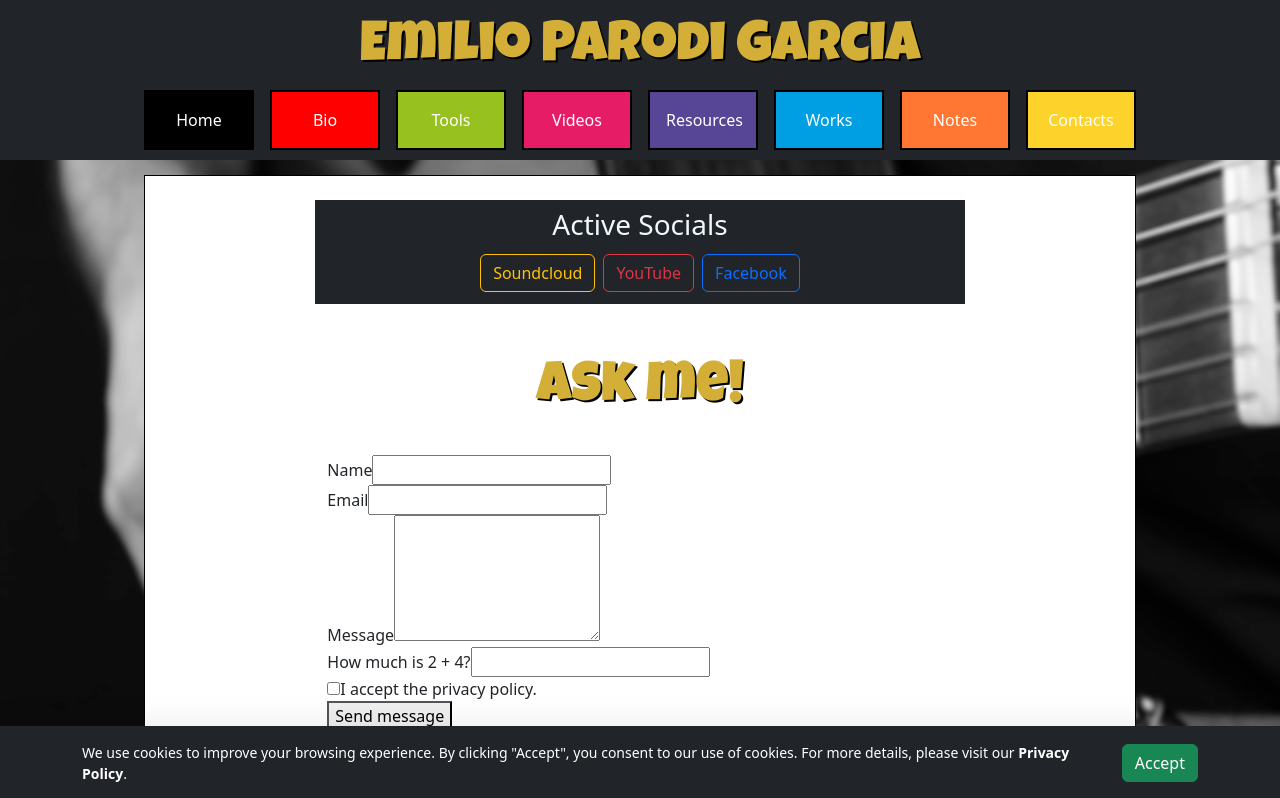
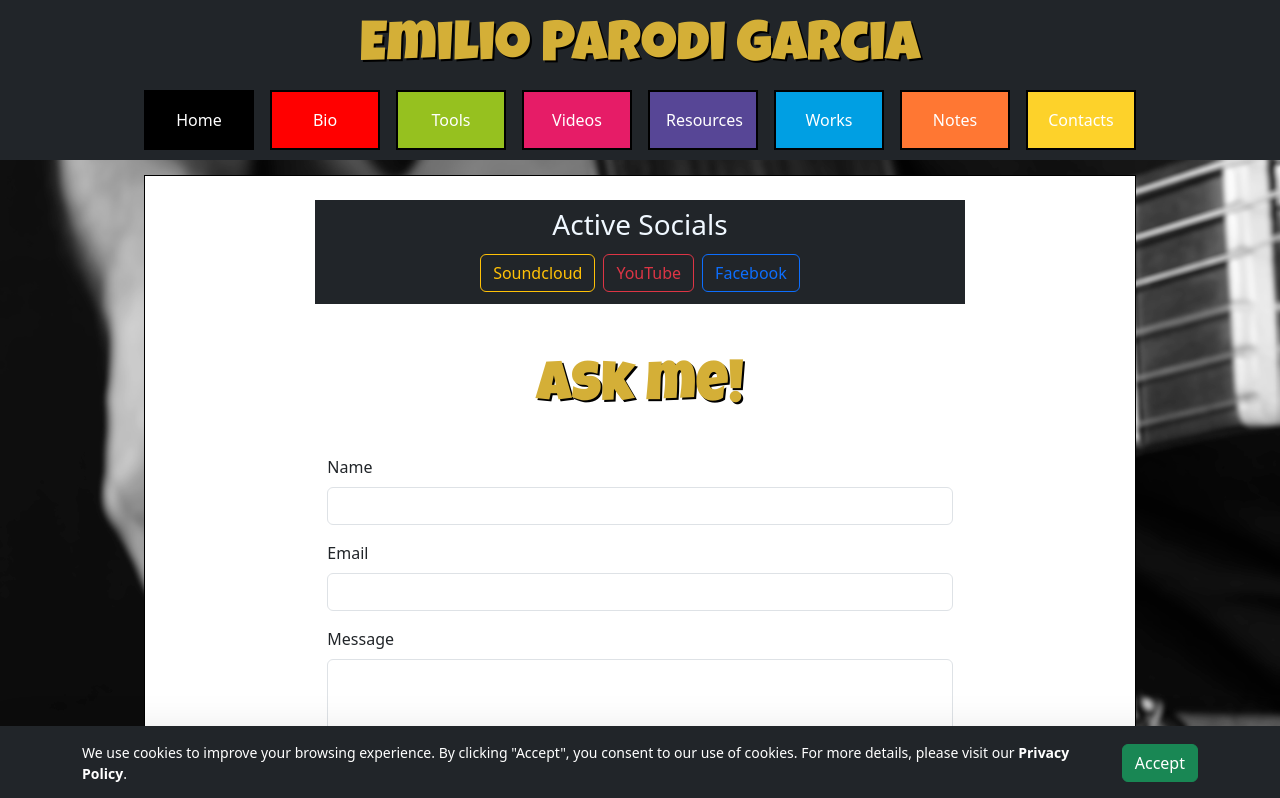
Before and after one commit to emilioparodi/my-guitar-web-app, an Angular app: page /contacts in a window 1280 px wide. Shown: the top 798 px of the page. Built offline with nearby package versions, Linux system fonts and the light colour scheme.

Commit message:
layout contact form

```diff
--- a/src/app/contacts/contacts.html
+++ b/src/app/contacts/contacts.html
@@ -39,10 +39,10 @@
   <div class="row justify-content-center">
     <div class="col-lg-8">
       <section class="contact-form">
-        <div *ngIf="formStatus === 'success'" class="alert success-message">
+        <div *ngIf="formStatus === 'success'" class="alert alert-success">
             Thank you! Your message was sent successfully.
         </div>
-        <div *ngIf="formStatus === 'error'" class="alert error-message">
+        <div *ngIf="formStatus === 'error'" class="alert alert-danger">
             An error occurred while sending. Please try again later.
         </div>
         <form
@@ -52,39 +52,29 @@
             (submit)="validateForm($event)"
             *ngIf="formStatus !== 'success' && formStatus !== 'sending'"
             >
-            <div class="form-group">
-                <label for="name">Name</label>
-                <input type="text" id="name" name="name" required>
+            <div class="mb-3"> <label for="name" class="form-label">Name</label> <input type="text" id="name" name="name" class="form-control" required> </div>
+
+            <div class="mb-3">
+                <label for="email" class="form-label">Email</label>
+                <input type="email" id="email" name="_replyto" class="form-control" required>
             </div>
 
-            <div class="form-group">
-                <label for="email">Email</label>
-                <input type="email" id="email" name="_replyto" required>
-            </div>
+            <div class="mb-3">
+                <label for="message" class="form-label">Message</label>
+                <textarea id="message" name="message" rows="5" class="form-control" required></textarea> </div>
 
-            <div class="form-group">
-                <label for="message">Message</label>
-                <textarea id="message" name="message" rows="5" required></textarea>
-            </div>
+            <div class="mb-3 captcha-group">
+                <label for="captchaInput" class="form-label">{{ captchaQuestion }}</label>
+                <input type="number" id="captchaInput" name="captcha" class="form-control w-auto d-inline-block" required> </div>
 
-            <div class="form-group captcha-group">
-                <label for="captchaInput">{{ captchaQuestion }}</label>
-                <input type="number" id="captchaInput" name="captcha" required>
-            </div>
+            <div class="mb-3 form-check"> <input type="checkbox" id="privacyCheck" name="privacy" class="form-check-input" required> <label for="privacyCheck" class="form-check-label">I accept the privacy policy.</label> </div>
 
-            <div class="form-group checkbox-group">
-                <input type="checkbox" id="privacyCheck" name="privacy" required>
-                <label for="privacyCheck">I accept the privacy policy.</label>
-            </div>
-
-            <div id="error-message" class="alert local-error-message" style="display:none;">
-                Please fill in all fields, accept the privacy policy, and solve the CAPTCHA.
+            <div id="error-message" class="alert alert-warning" style="display:none;"> Please fill in all fields, accept the privacy policy, and solve the CAPTCHA.
             </div>
             <button
             type="submit"
             [disabled]="formStatus !== 'idle' && formStatus !== 'error'"
-            class="submit-button"
-            >
+            class="btn btn-primary" >
             Send message
             </button>
         </form>
--- a/src/styles.css
+++ b/src/styles.css
@@ -324,6 +324,12 @@ th {
 
 /* Contact */
 
+#contact-card {
+    width: 25rem;
+    margin:auto;
+    padding: 5px;
+}
+
 /* Footer */
 
 .footer {
```
